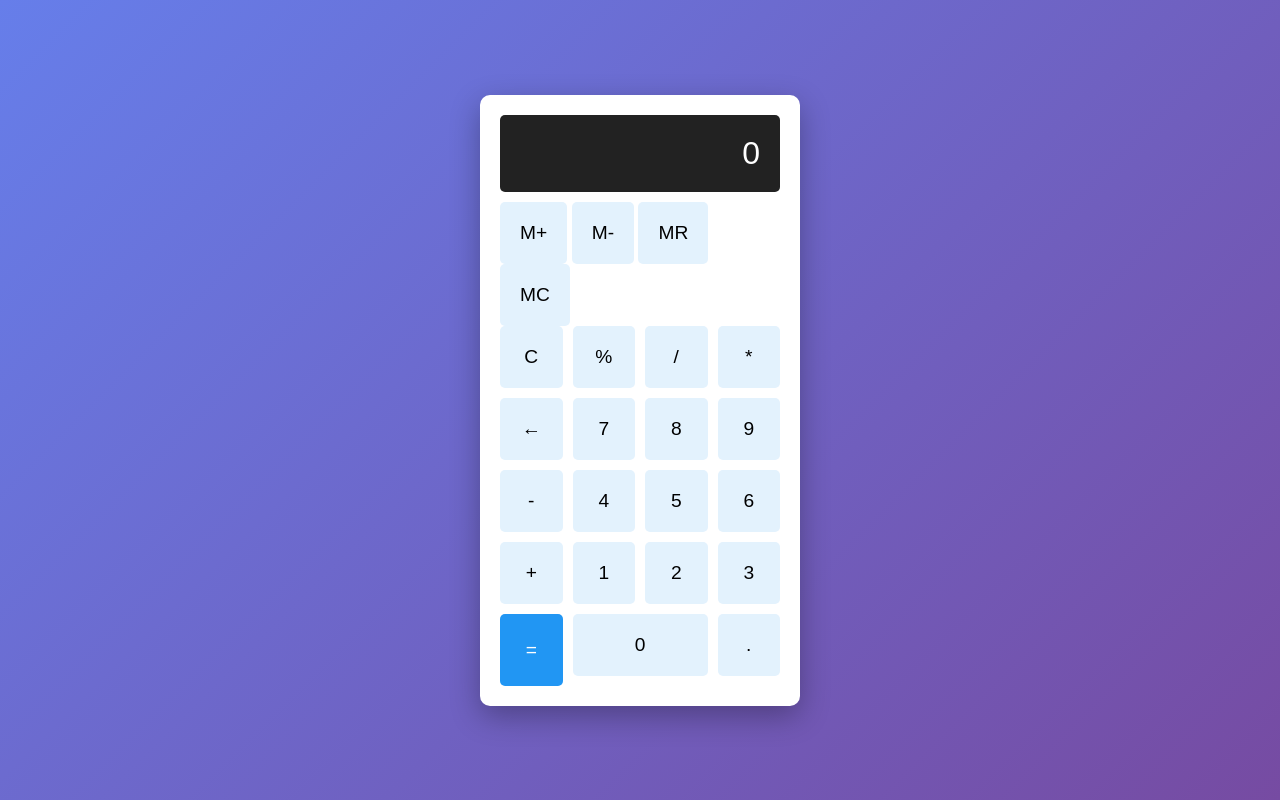
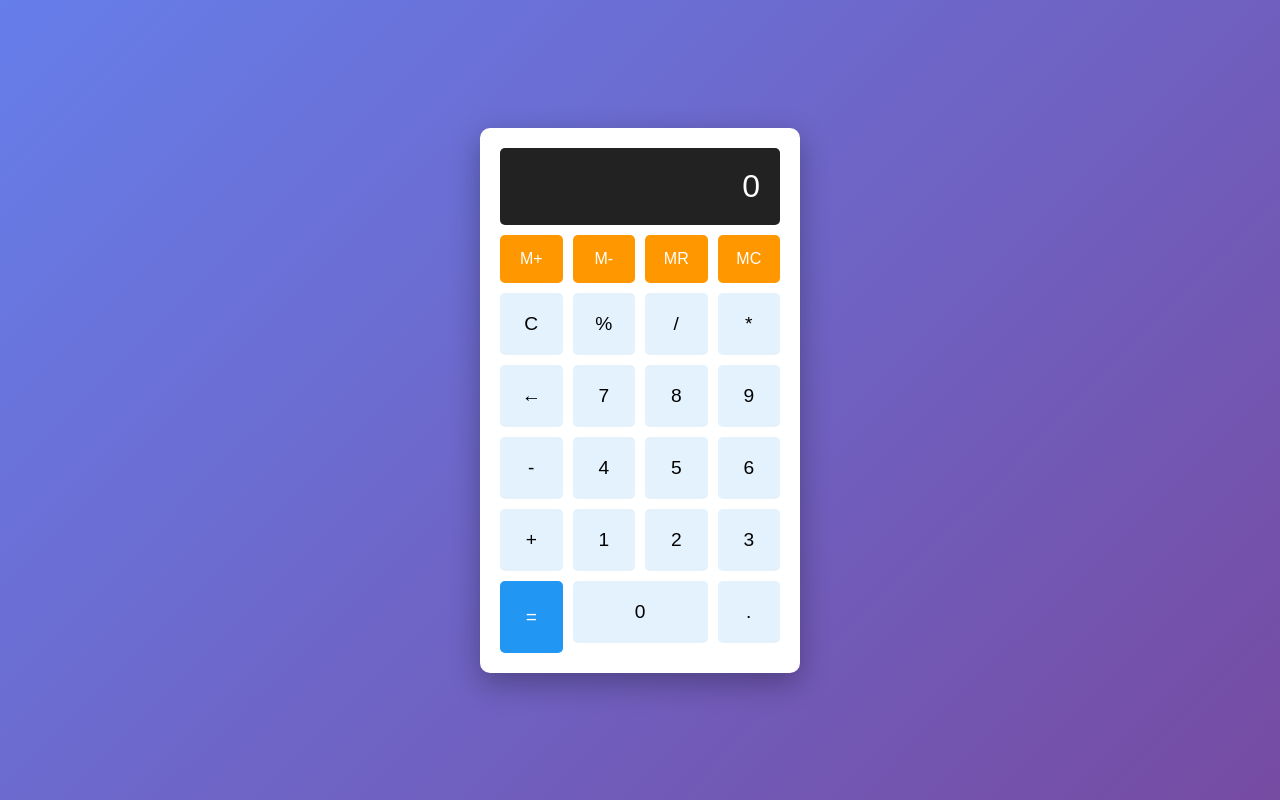
Before and after one commit to y1nnnn-code/calculator-app, a plain HTML site: page index.html in a window 1280 px wide. Drawn offline with Linux system fonts and the light colour scheme.

Commit message:
add memory buttons UI

```diff
--- a/style.css
+++ b/style.css
@@ -70,3 +70,28 @@ button:active {
 .zero {
     grid-column: span 2;
 }
+.memory-buttons {
+    display: grid;
+    grid-template-columns: repeat(4, 1fr);
+    gap: 10px;
+    margin-bottom: 10px;
+}
+
+.memory-btn {
+    padding: 15px;
+    font-size: 1em;
+    background: #ff9800;
+    color: white;
+    border: none;
+    border-radius: 5px;
+    cursor: pointer;
+    transition: all 0.3s;
+}
+
+.memory-btn:hover {
+    background: #f57c00;
+}
+
+.memory-btn:active {
+    transform: scale(0.95);
+}
```
